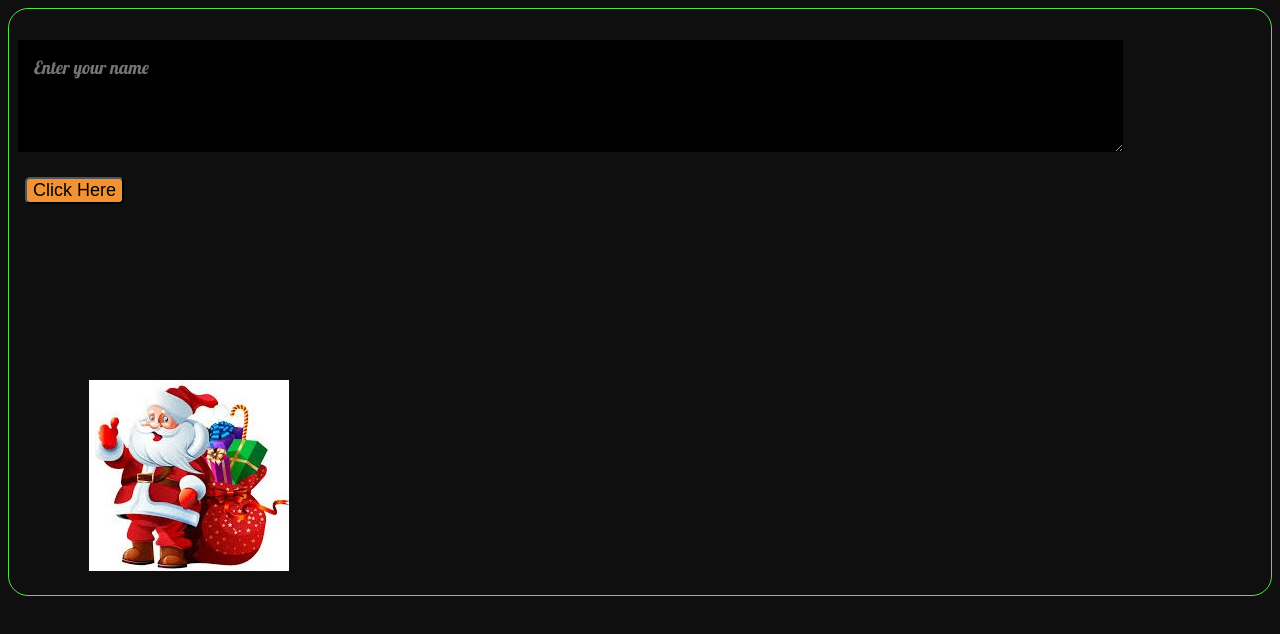
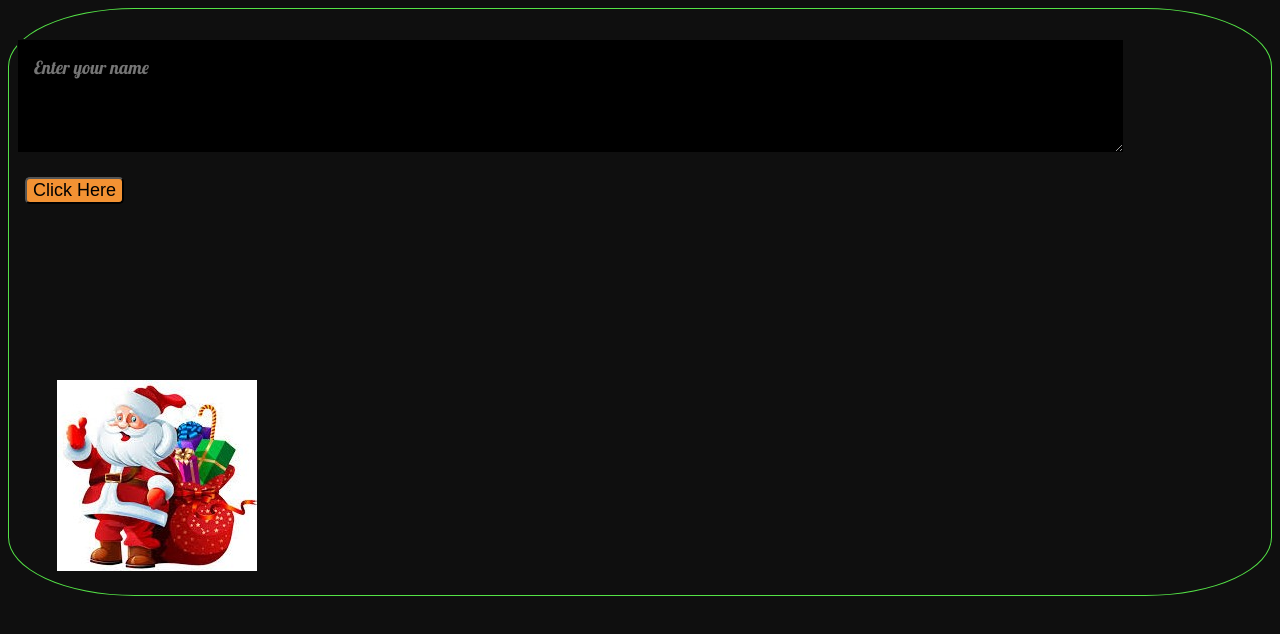
Before and after one commit to iamkeerthana/Santa, a plain HTML site: page index.html in a window 1280 px wide. Drawn offline with Linux system fonts and the light colour scheme.

Commit message:
changed margin

```diff
--- a/main.css
+++ b/main.css
@@ -10,7 +10,7 @@
 body {
     background-color: var(--primary-color);
     border: 1px solid var(--green);
-    border-radius: 20px;
+    border-radius: 10%;
 }
 
 #text-input {
@@ -43,7 +43,7 @@ body {
 img {
     font-size: 5px;
     margin: 20px;
-    margin-left: 5rem;
+    margin-left: 3rem;
 }
 div {
     margin: 1rem;
```
